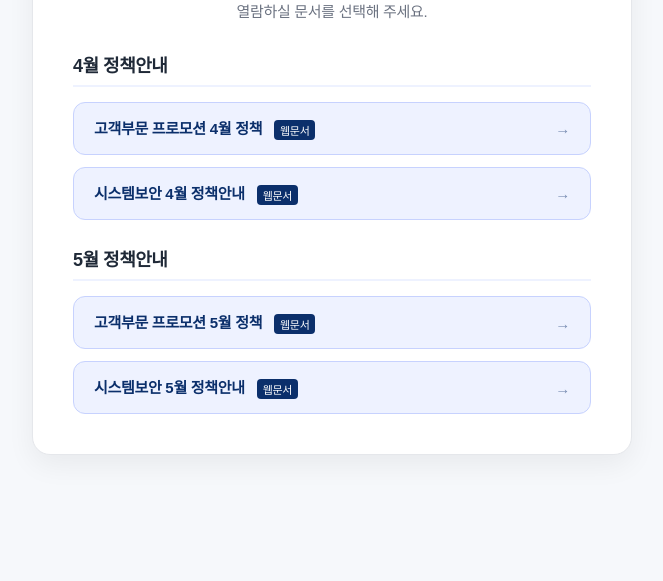
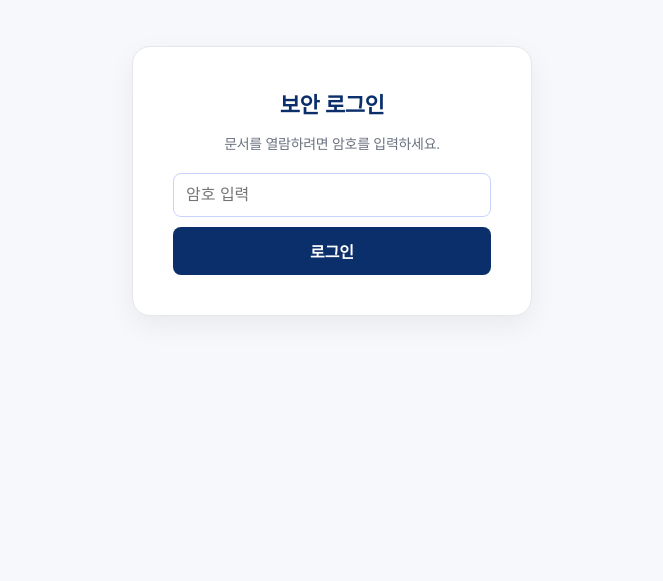
Before and after one commit to bough38-web/Pllicy-Standards-2026-04, a plain HTML site: page index.html in a window 1280 px wide. Shown: the part 219-800 px from the top of the page, without its empty margins (308-971 px from the left). Drawn offline with Linux system fonts and the light colour scheme.

Commit message:
Add password protection to index.html

```diff
--- a/index.html
+++ b/index.html
@@ -18,10 +18,27 @@
         a:hover { background: #0b2f6b; color: white; transform: translateY(-2px); box-shadow: 0 4px 12px rgba(11, 47, 107, 0.2); }
         a:hover::after { color: white; opacity: 1; right: 15px; }
         .badge { display: inline-block; background: #0b2f6b; color: white; font-size: 11px; padding: 2px 6px; border-radius: 4px; margin-left: 8px; vertical-align: middle; font-weight: normal;}
+        #login-container { background: white; border: 1px solid #e5e7eb; border-radius: 18px; padding: 40px; box-shadow: 0 10px 28px rgba(0,0,0,.06); max-width: 400px; width: 100%; text-align: center; }
+        #login-container h1 { font-size: 22px; margin-bottom: 10px; }
+        #login-container p { margin-bottom: 20px; font-size: 14px; }
+        #login-container input { padding: 12px; border: 1px solid #c7d2fe; border-radius: 8px; width: 100%; font-size: 16px; margin-bottom: 10px; outline: none; box-sizing: border-box; font-family: inherit;}
+        #login-container input:focus { border-color: #0b2f6b; }
+        #login-container button { padding: 12px; background: #0b2f6b; color: white; border: none; border-radius: 8px; width: 100%; font-size: 16px; font-weight: 700; cursor: pointer; transition: all 0.2s ease; font-family: inherit;}
+        #login-container button:hover { background: #08214a; }
+        #error-msg { color: #dc2626; font-size: 13px; margin-bottom: 15px; display: none; margin-top: 0;}
+        #main-content { display: none; }
     </style>
 </head>
 <body>
-    <div class="container">
+    <div id="login-container">
+        <h1>보안 로그인</h1>
+        <p>문서를 열람하려면 암호를 입력하세요.</p>
+        <input type="password" id="pwd" placeholder="암호 입력" />
+        <p id="error-msg">암호가 일치하지 않습니다.</p>
+        <button onclick="checkPwd()">로그인</button>
+    </div>
+
+    <div class="container" id="main-content">
         <h1>2026년 정책기준 안내</h1>
         <p>열람하실 문서를 선택해 주세요.</p>
 
@@ -37,5 +54,21 @@
             <a href="System_Security_Policy_2026_05.html">시스템보안 5월 정책안내 <span class="badge">웹문서</span></a>
         </div>
     </div>
+    <script>
+        function checkPwd() {
+            var pwd = document.getElementById('pwd').value;
+            if (pwd === '3867') {
+                document.getElementById('login-container').style.display = 'none';
+                document.getElementById('main-content').style.display = 'block';
+            } else {
+                document.getElementById('error-msg').style.display = 'block';
+            }
+        }
+        document.getElementById('pwd').addEventListener('keypress', function (e) {
+            if (e.key === 'Enter') {
+                checkPwd();
+            }
+        });
+    </script>
 </body>
 </html>
```
